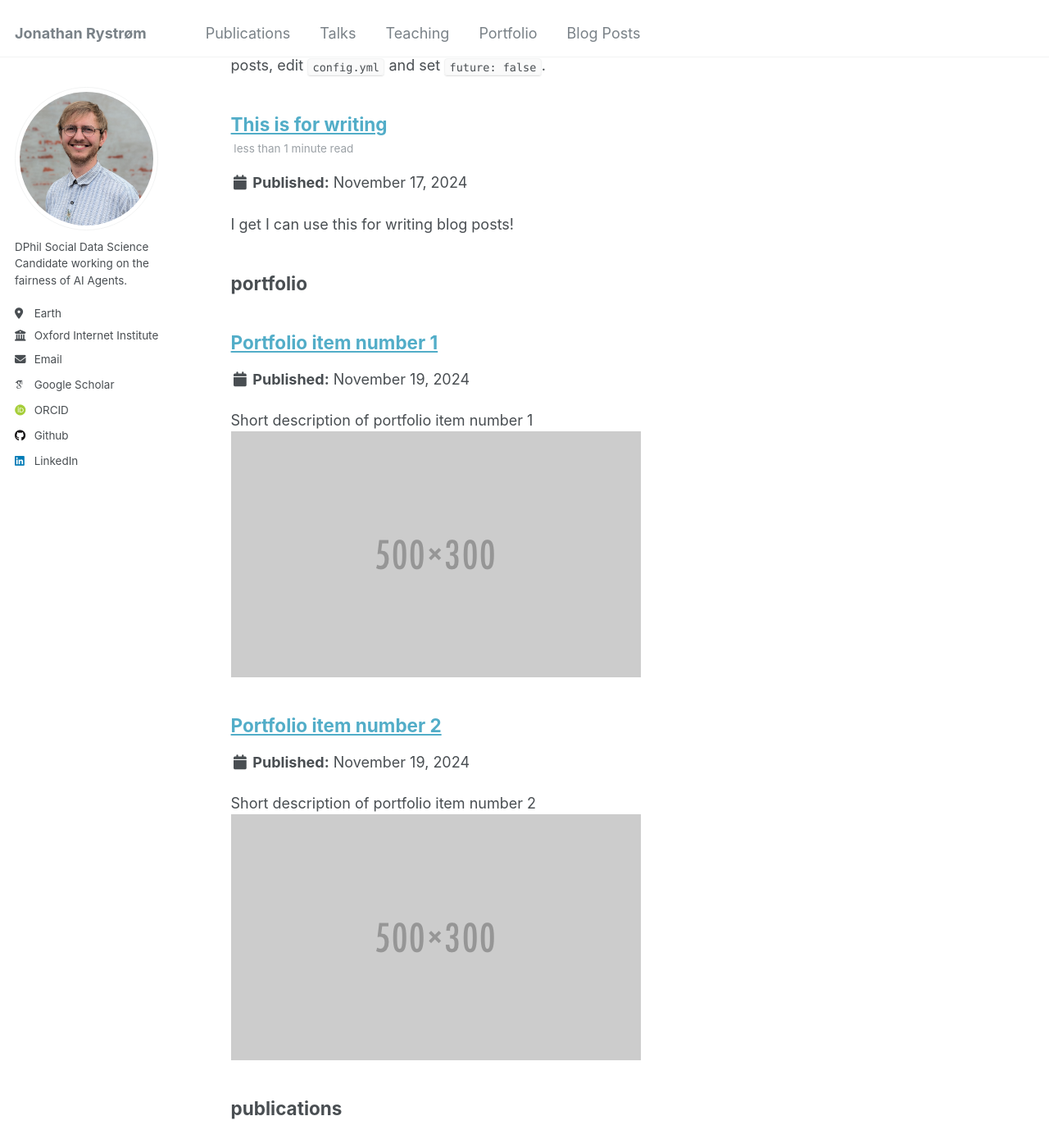
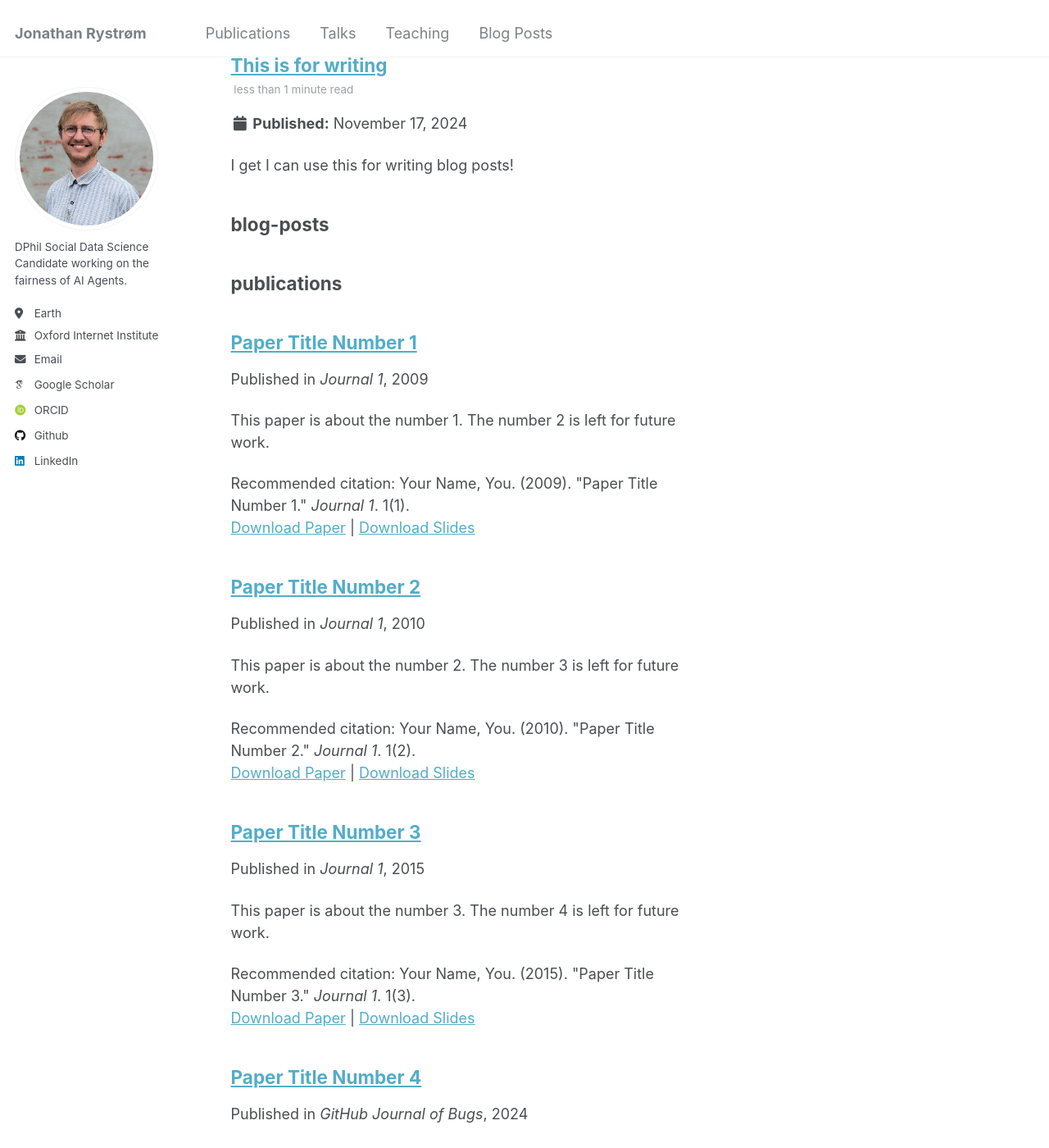
Before and after one commit to jhrystrom/jhrystrom.github.io, a Jekyll site: the page built from _pages/sitemap.md, in a window 1280 px wide and 1400 px high, scrolled down 1872 px. Shown: the whole window at 82% size. Built offline with Jekyll 4.4.1, drawn with Linux system fonts in a browser that asks for light colours; some web fonts are replaced.

Commit message:
update to remove portfolio

```diff
--- a/_config.yml
+++ b/_config.yml
@@ -218,10 +218,10 @@ collections:
   publications:
     output: true
     permalink: /:collection/:path/
-  portfolio:
+  talks:
     output: true
     permalink: /:collection/:path/
-  talks:
+  blog-posts:
     output: true
     permalink: /:collection/:path/
 
@@ -264,15 +264,6 @@ defaults:
       author_profile: true
       share: true
       comments: true
-  # _portfolio
-  - scope:
-      path: ""
-      type: portfolio
-    values:
-      layout: single
-      author_profile: true
-      share: true
-      comment: true
   # _talks
   - scope:
       path: ""
--- a/_data/navigation.yml
+++ b/_data/navigation.yml
@@ -14,11 +14,8 @@ main:
   - title: "Teaching"
     url: /teaching/
 
-  - title: "Portfolio"
-    url: /portfolio/
-
   - title: "Blog Posts"
-    url: /blogs/
+    url: /blog-posts/
 
   # - title: "CV"
   #   url: /cv/
--- a/_pages/year-archive.html
+++ b/_pages/year-archive.html
@@ -1,6 +1,6 @@
 ---
 layout: archive
-permalink: /year-archive/
+permalink: /blog-posts/
 title: "Blog posts"
 author_profile: true
 redirect_from:
--- a/_portfolio/portfolio-1.md
+++ /dev/null
@@ -1,7 +0,0 @@
----
-title: "Portfolio item number 1"
-excerpt: "Short description of portfolio item number 1<br/><img src='/images/500x300.png'>"
-collection: portfolio
----
-
-This is an item in your portfolio. It can be have images or nice text. If you name the file .md, it will be parsed as markdown. If you name the file .html, it will be parsed as HTML.
--- a/_portfolio/portfolio-2.html
+++ /dev/null
@@ -1,7 +0,0 @@
----
-title: "Portfolio item number 2"
-excerpt: "Short description of portfolio item number 2 <br/><img src='/images/500x300.png'>"
-collection: portfolio
----
-
-This is an item in your portfolio. It can be have images or nice text. If you name the file .md, it will be parsed as markdown. If you name the file .html, it will be parsed as HTML.
```
Also changed, not shown: _pages/portfolio.html (deleted, +0 -13 lines).
